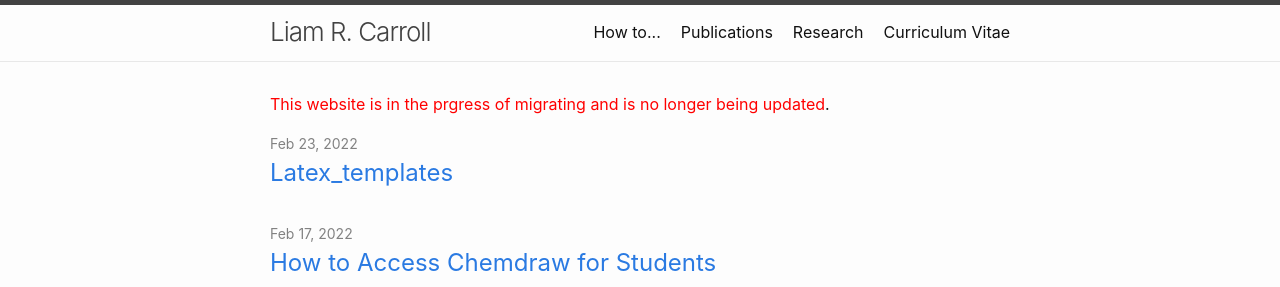
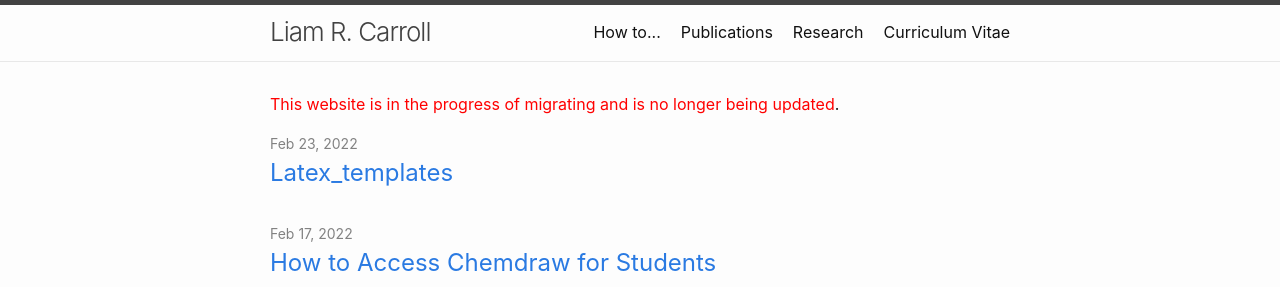
Before and after one commit to LRCarroll/LRCarroll, a Jekyll site: the page built from index.md, in a window 1280 px wide. Shown: the top 287 px of the page. Built offline with Jekyll 4.4.1, drawn with Linux system fonts in a browser that asks for light colours.

Commit message:
Spelling

```diff
--- a/index.md
+++ b/index.md
@@ -2,4 +2,4 @@
 layout: home
 ---
 
-<span style="color:red">This website is in the prgress of migrating and is no longer being updated</span>.
+<span style="color:red">This website is in the progress of migrating and is no longer being updated</span>.
```
